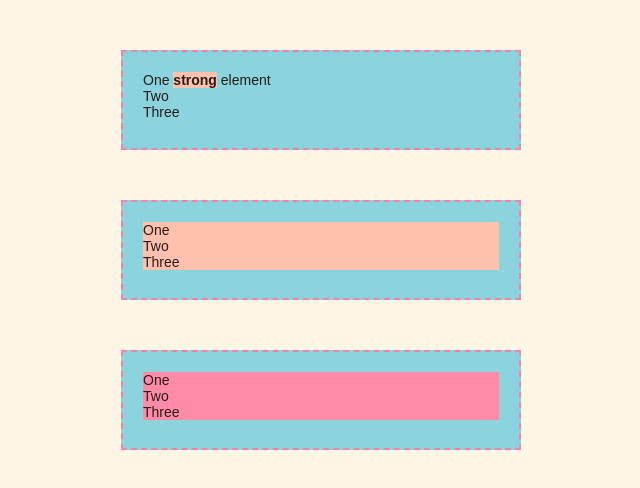
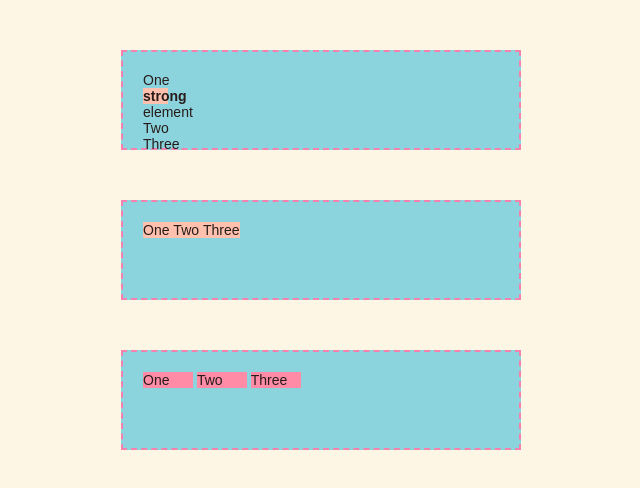
Before and after one commit to yurekm2/yurekm2_hw10.1, a plain HTML site: page index.html in a window 1280 px wide. Shown: the whole page, without its empty margins (319-959 px from the left). Drawn offline with Linux system fonts and the light colour scheme.

Commit message:
display types

```diff
--- a/style.css
+++ b/style.css
@@ -26,14 +26,20 @@ html {
 
 strong {
   background-color: #ffc0ad;
+  width: 25px;
+  display: block;
 }
 
 .inline {
   background-color: #ffc0ad;
+  width: 25px;
+  display: inline;
 }
 
 .inlineBlock {
   background-color: #ff8ba7;
+  width: 50px;
+  display: inline-block;
 }
 
 .two {
```
